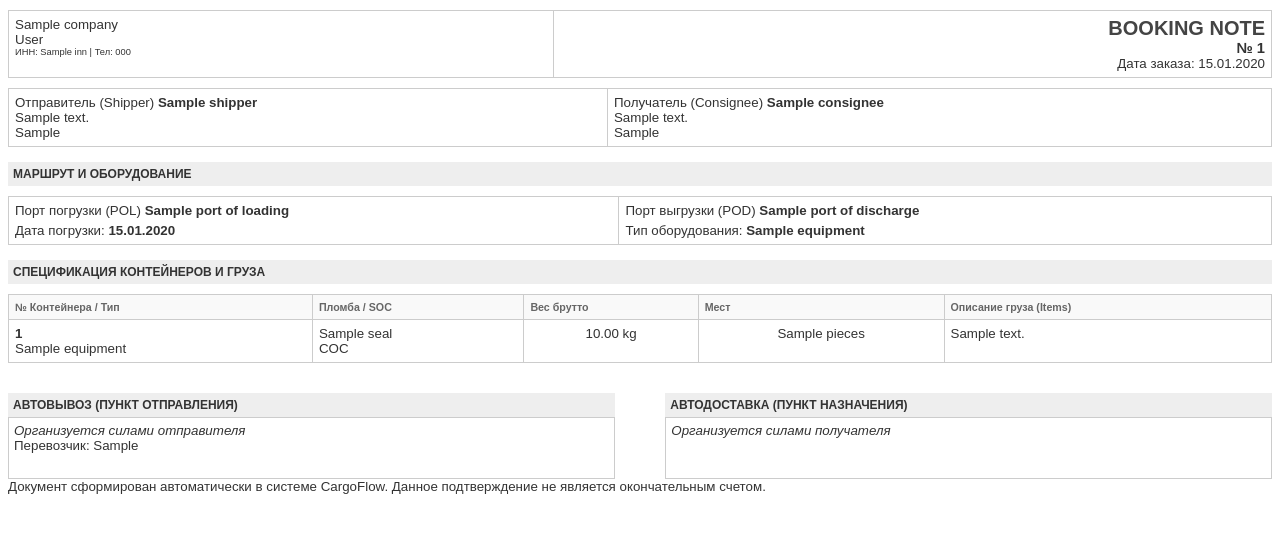
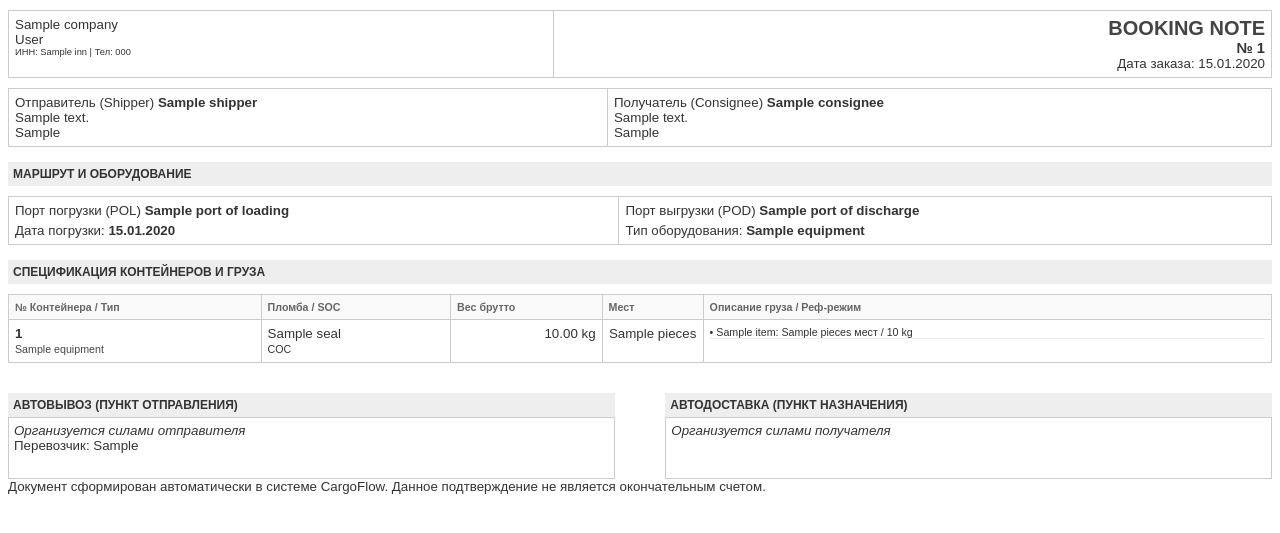
Before and after one commit to sincosxy/sascovl, a FastAPI app: template app/templates/pdf/booking_note.html in a window 1280 px wide. Shown: the top 533 px of the page. Run offline with FastAPI, Linux system fonts and the light colour scheme; the template is opened without the code that fills it: most values are stand-ins (such as "Sample title", 1, 10 or a date in 2020); parts of the project's set-up code (start-up, migrations or seed data) failed here and were passed over; some web fonts are replaced.

Commit message:
some bug fixes and improvements

```diff
--- a/app/main.py
+++ b/app/main.py
@@ -25,12 +25,9 @@ templates = Jinja2Templates(directory="app/templates")
 def format_vladivostok_time(dt_utc):
     if not dt_utc:
         return ""
-    # База обычно отдает naive-время, принудительно ставим UTC
     if dt_utc.tzinfo is None:
         dt_utc = dt_utc.replace(tzinfo=ZoneInfo("UTC"))
-    # Переводим во Владивосток (Asia/Vladivostok)
     local_dt = dt_utc.astimezone(ZoneInfo("Asia/Vladivostok"))
-    # Форматируем в компактный вид
     return local_dt.strftime("%d.%m.%Y %H:%M")
 
 templates.env.filters["vlad_time"] = format_vladivostok_time
@@ -233,7 +230,6 @@ async def search_counterparties(
     )
 
     cps = result.scalars().all()
-    print(cps)
     options = "".join([f'<option value="{cp.name}">' for cp in cps])
     return HTMLResponse(content=options)
 
@@ -254,14 +250,12 @@ async def search_cp(request: Request, db: AsyncSession = Depends(get_db), curren
     result = await db.execute(query.limit(5))
 
     cps = result.scalars().all()
-    print(cps)
     # Возвращаем список, который при клике заполнит поля через hx-on
     return templates.TemplateResponse(request=request, name = "partials/cp_search_results.html", context={"cps": cps})
 
 
 @app.post("/api/orders")
 async def start_order(request: Request):
-    # Теперь этот эндпоинт просто отдает форму с правилами
     return templates.TemplateResponse(
         request=request,
         name="partials/step_0_rules.html",
@@ -289,7 +283,7 @@ async def init_order(
     today = date.today().isoformat()
     tomorrow = (date.today() + timedelta(days=1)).isoformat()
 
-    # Возвращаем Шаг 1 (как раньше делал start_order)
+    # Возвращаем Шаг 1
     return templates.TemplateResponse(
         request=request,
         name="partials/step_1.html",
@@ -309,11 +303,7 @@ async def check_type(
 
     if not order:
         raise HTTPException(status_code=404, detail="Заказ не найден")
-
-    # Обновляем общие поля для обоих типов
     order.transport_type = transport_type.upper()
-
-    # Конвертируем строку из инпута в объект даты Python
     if loading_date:
         order.loading_date = datetime.strptime(loading_date, "%Y-%m-%d").date()
 
@@ -331,10 +321,14 @@ async def check_type(
                 "equipments": equipments
             }
         )
+    else:
+        await db.commit()
+        return await get_step_2_route(request, order_id, db)
 
-    # Логика для генгруза (уже обновлено выше)
-    await db.commit()
-    return await get_step_2_route(request, order_id, db)
+@app.get("/api/orders/{order_id}/step-2-general")
+async def get_step_2_route(request):
+    pass
+
 
 @app.patch("/api/orders/{order_id}/step-1")
 async def save_step_1(
@@ -434,7 +428,7 @@ async def save_step_2(
     if not order:
         raise HTTPException(status_code=404)
 
-    # 2. Обрабатываем контрагентов
+    # 2. Обрабатываем контрагентов, старая версия без полей cnee и shipper
     #order.shipper_id = await get_or_create_counterparty(shipper_name, current_user.id, db)
     #order.consignee_id = await get_or_create_counterparty(consignee_name, current_user.id, db)
     #order.notify_party_id = await get_or_create_counterparty(notify_name, current_user.id, db)
@@ -445,17 +439,11 @@ async def save_step_2(
     order.consignee_id = await sync_counterparty(db, current_user.id,
         form.get("consignee_name"), form.get("consignee_inn"),
         form.get("consignee_address"), form.get("consignee_contact"))
-    #order.notify_party_id = await sync_counterparty(db, current_user.id,
-    #    form.get("notify_party_name"), form.get("notify_party_inn"),
-    #    form.get("notify_party_address"), form.get("notify_party_contact"))
+    #старая версия для notify
     order.notify_party_id = await get_or_create_counterparty(notify_name, current_user.id, db)
-
-
-    # 3. Сохраняем порты
     order.pol_id = pol_id
     order.pod_id = pod_id
 
-    # 4. Сохраняем и обновляем, чтобы объект был "свежим" для шаблона
     await db.commit()
 
     result = await db.execute(
@@ -468,9 +456,6 @@ async def save_step_2(
     )
     order = result.scalar_one()
 
-    #await db.refresh(order)
-
-    # Определяем шаблон
     template_name = "partials/step_3_container.html" if order.transport_type == TransportType.CONTAINER else "partials/step_3_general.html"
 
     # Для контейнеров подтягиваем справочник оборудования
@@ -489,7 +474,6 @@ async def save_step_2(
             "current_step": "step-3"
         }
     )
-    #response.headers["HX-Push-Url"] = f"/api/orders/{order_id}/step-2"
     return response
 
 @app.get("/api/orders/{order_id}/add-container-row")
@@ -699,10 +683,8 @@ async def list_orders(
     result = await db.execute(
         select(CargoOrder)
         .options(
-            joinedload(CargoOrder.port_of_loading), # или как оно у тебя в моделях?
+            joinedload(CargoOrder.port_of_loading),
             joinedload(CargoOrder.port_of_discharge),
-            #joinedload(CargoOrder.shipper),
-            #joinedload(CargoOrder.consignee)
             selectinload(CargoOrder.containers).joinedload(Container.equipment)
         )
         .where(CargoOrder.owner_id == current_user.id)
@@ -725,9 +707,6 @@ async def get_step_1(
 ):
     result = await db.execute(
         select(CargoOrder)
-        #.options(
-        #    selectinload(CargoOrder.loading_date)
-        #)
         .where(CargoOrder.id == order_id, CargoOrder.owner_id == current_user.id))
     order = result.scalars().first()
     if not order: raise HTTPException(404)
--- a/app/templates/pdf/booking_note.html
+++ b/app/templates/pdf/booking_note.html
@@ -164,39 +164,53 @@
     <table class="cargo-table">
         <thead>
             <tr>
-                <th>№ Контейнера / Тип</th>
-                <th>Пломба / SOC</th>
-                <th>Вес брутто</th>
-                <th>Мест</th>
-                <th>Описание груза (Items)</th>
+                <th style="width: 20%;">№ Контейнера / Тип</th>
+                <th style="width: 15%;">Пломба / SOC</th>
+                <th style="width: 12%;">Вес брутто</th>
+                <th style="width: 8%;">Мест</th>
+                <th style="width: 45%;">Описание груза / Реф-режим</th>
             </tr>
         </thead>
         <tbody>
             {% for con in order.containers %}
             <tr>
-                <td><b>{{ con.container_number or 'TBN' }}</b><br>{{ con.equipment.name }}</td>
-                <td>{{ con.seal or '-' }}<br>{{ 'SOC' if con.is_soc else 'COC' }}</td>
-                <td style="text-align: center;">{{ "{:,.2f}".format(con.weight_gross or 0) }} kg</td>
+                <td>
+                    <b>{{ con.container_number or 'TBN' }}</b><br>
+                    <span style="font-size: 8pt; color: #444;">{{ con.equipment.name }}</span>
+                </td>
+                <td>
+                    {{ con.seal or '-' }}<br>
+                    <span style="font-size: 8pt;">{{ 'SOC' if con.is_soc else 'COC' }}</span>
+                </td>
+                <td style="text-align: right;">{{ "{:,.2f}".format(con.weight_gross or 0) }} kg</td>
                 <td style="text-align: center;">{{ con.pieces or 0 }}</td>
                 <td>
-                    {% if con.is_lcl and con.items %}
+                    {# Описание айтемов #}
+                    {% if con.items %}
                         {% for item in con.items %}
-                        <div style="border-bottom: 0.1pt solid #eee; margin-bottom: 2px;">
+                        <div style="border-bottom: 0.1pt solid #eee; margin-bottom: 2px; font-size: 8pt;">
                             • {{ item.name }}: {{ item.pieces }} мест / {{ item.weight_gross }} kg
                         </div>
                         {% endfor %}
                     {% else %}
                         {{ con.cargo_description or '-' }}
                     {% endif %}
+
+                    {# БЛОК РЕФ-ПАРАМЕТРОВ #}
+                    {% if con.equipment and 'RF' in con.equipment.name %}
+                    <div style="margin-top: 5px; padding: 4px; background-color: #f0f7ff; border: 0.5pt solid #d1e3f8; font-size: 8pt;">
+                        <b>🌡️ Режим:</b> {{ con.temperature if con.temperature is not none else '___' }}°C |
+                        <b>Вент:</b> {{ 'ОТКР' if con.ventilation else 'ЗАКР' }} |
+                        <b>Подкл:</b>
+                        {% if con.port_plug %}Порт{% endif %}
+                        {% if con.vessel_plug %} Судно{% endif %}
+                        {% if con.plug_start_date %}
+                            (с {{ con.plug_start_date.strftime('%d.%m.%Y') }})
+                        {% endif %}
+                    </div>
+                    {% endif %}
                 </td>
             </tr>
-            {% if 'RF' in con.equipment.name %}
-            <tr style="background: #f0f7ff;">
-                <td colspan="5" style="font-size: 8pt;">
-                    ❄️ <b>Реф-режим:</b> {{ con.temperature }}°C | Вент: {{ 'Да' if con.ventilation else 'Нет' }} | Подключение: {{ con.plug_start_date.strftime('%d.%m.%Y') if con.plug_start_date else '-' }}
-                </td>
-            </tr>
-            {% endif %}
             {% endfor %}
         </tbody>
     </table>
```
Also changed, not shown: app/templates/base.html (+14 -22 lines), app/templates/partials/container_row.html (+4 -37 lines).
